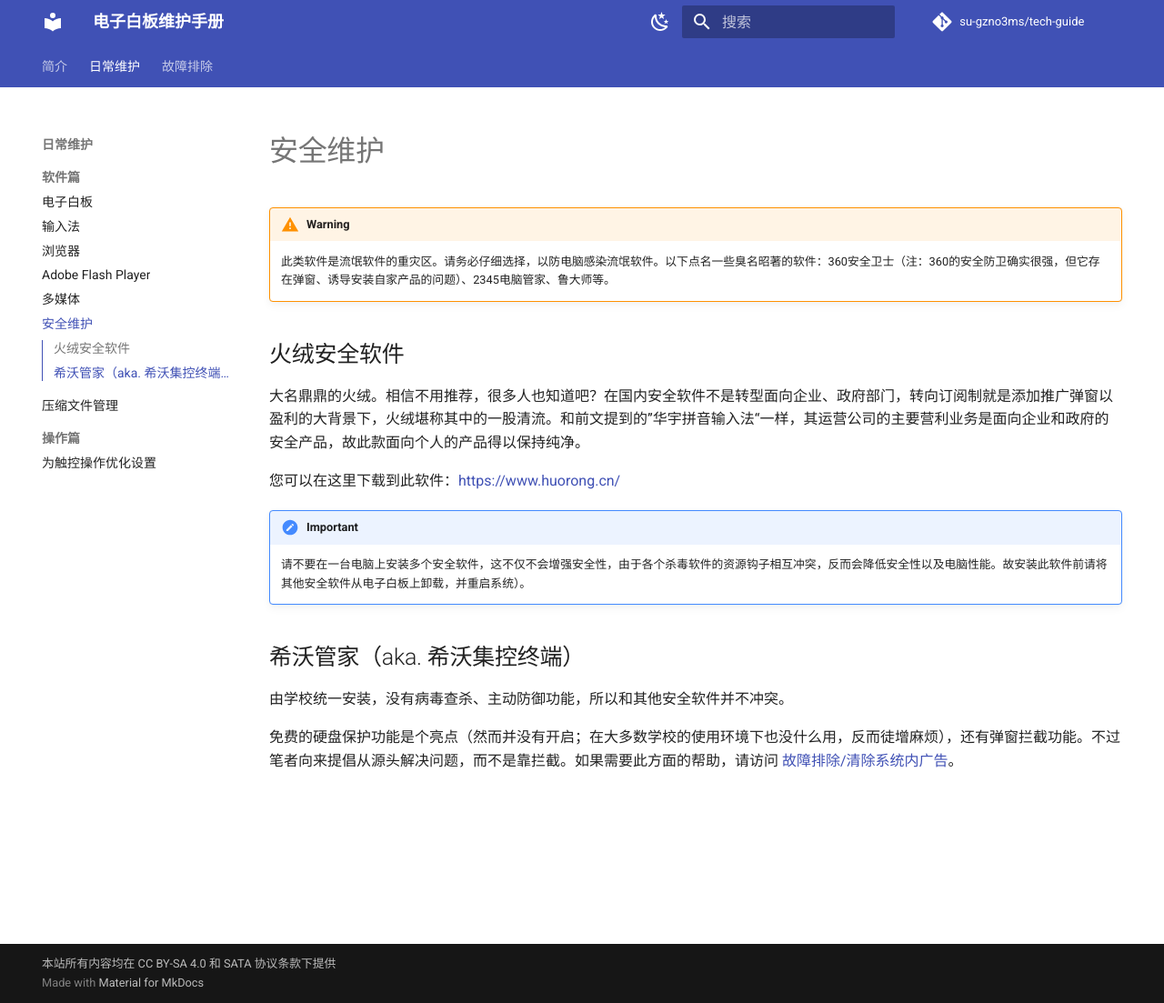
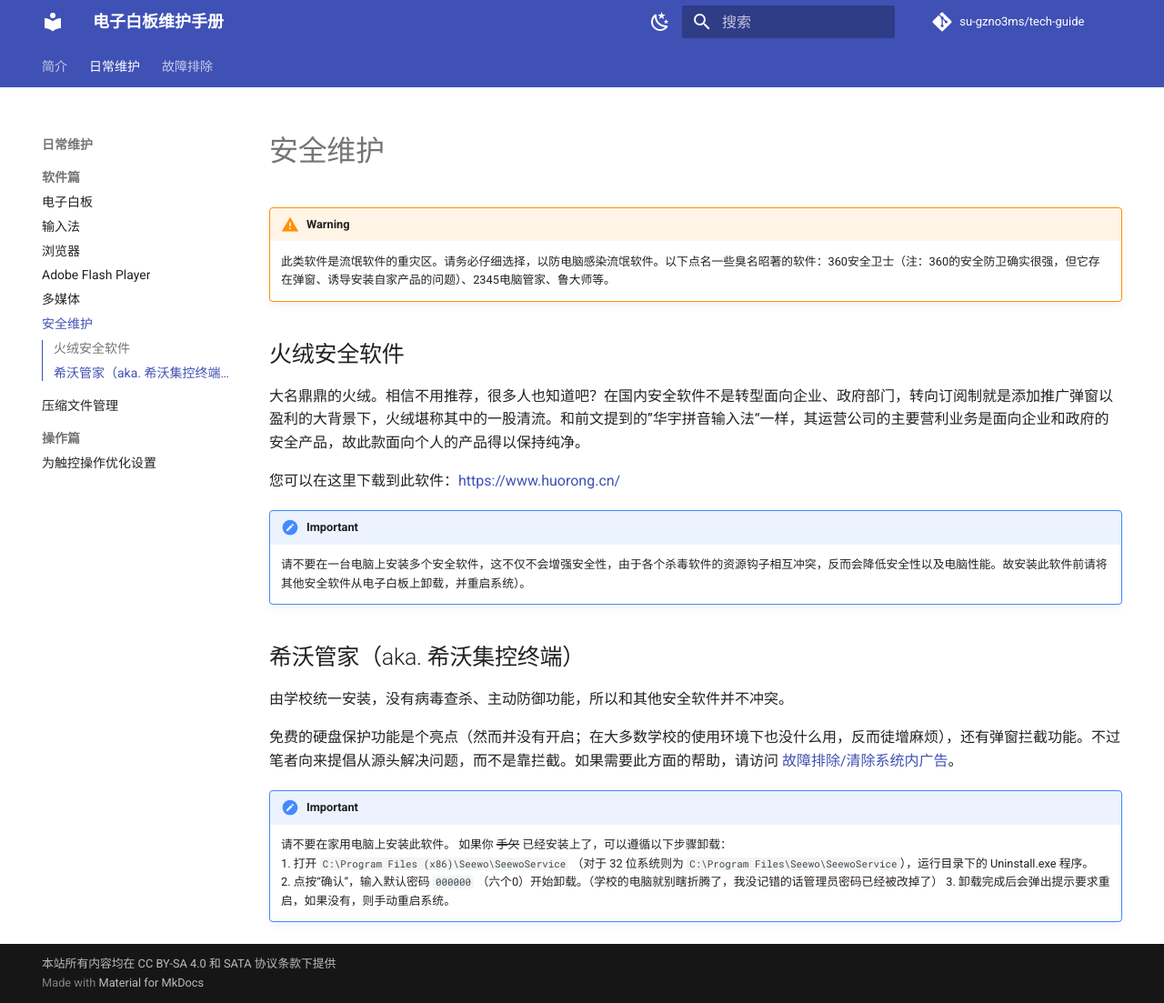
Before and after one commit to su-gzno3ms/tech-guide, an MkDocs documentation site: the page built from docs/daily-maintenance/software/security.md, in a window 1280 px wide and 1103 px high. Shown: the whole window at 91% size. Built offline with MkDocs 1.6.1 and Material for MkDocs 9.7.7, drawn with Linux system fonts in a browser that asks for light colours; comment, search, counter and statistics services are not loaded.

Commit message:
Improvement

```diff
--- a/docs/daily-maintenance/software/security.md
+++ b/docs/daily-maintenance/software/security.md
@@ -13,3 +13,10 @@
 由学校统一安装，没有病毒查杀、主动防御功能，所以和其他安全软件并不冲突。
 
 免费的硬盘保护功能是个亮点（然而并没有开启；在大多数学校的使用环境下也没什么用，反而徒增麻烦），还有弹窗拦截功能。不过笔者向来提倡从源头解决问题，而不是靠拦截。如果需要此方面的帮助，请访问 [故障排除/清除系统内广告](/troubleshooting/clean-ads/)。
+
+!!!important
+	请不要在家用电脑上安装此软件。
+	如果你 ~~手欠~~ 已经安装上了，可以遵循以下步骤卸载：
+	1. 打开 `C:\Program Files (x86)\Seewo\SeewoService` （对于 32 位系统则为 `C:\Program Files\Seewo\SeewoService`），运行目录下的 Uninstall.exe 程序。
+	2. 点按“确认”，输入默认密码 `000000` （六个0）开始卸载。（学校的电脑就别瞎折腾了，我没记错的话管理员密码已经被改掉了）
+	3. 卸载完成后会弹出提示要求重启，如果没有，则手动重启系统。
```
Also changed, not shown: docs/daily-maintenance/operations/optimize-for-touching-screen.md (+1 -1 lines).
